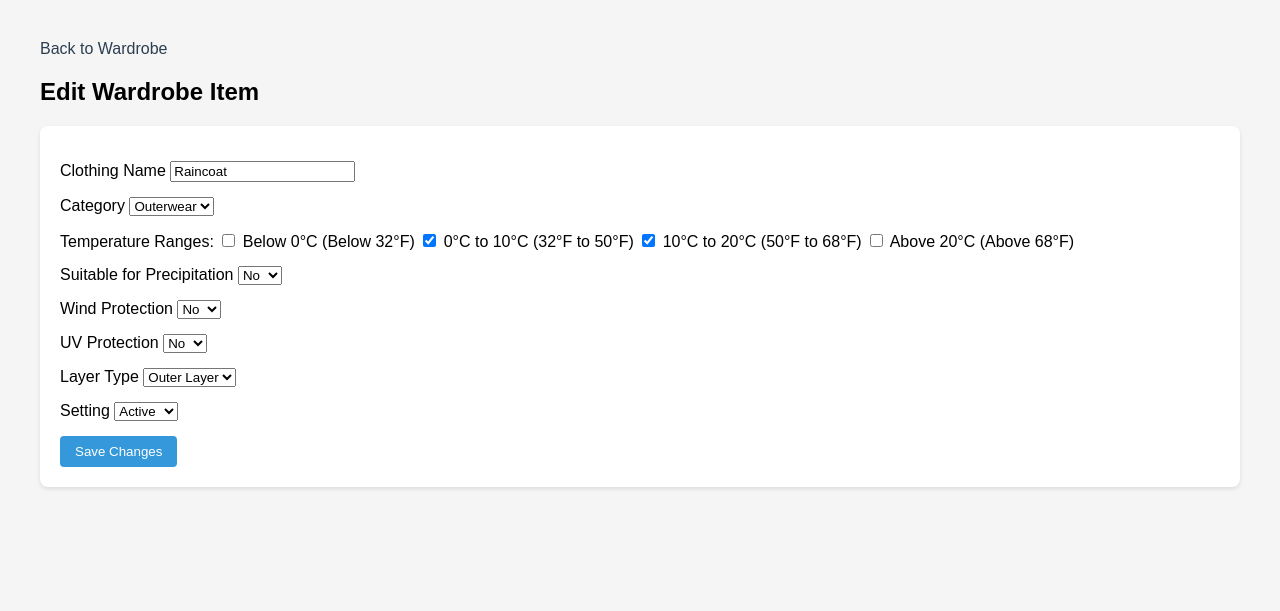
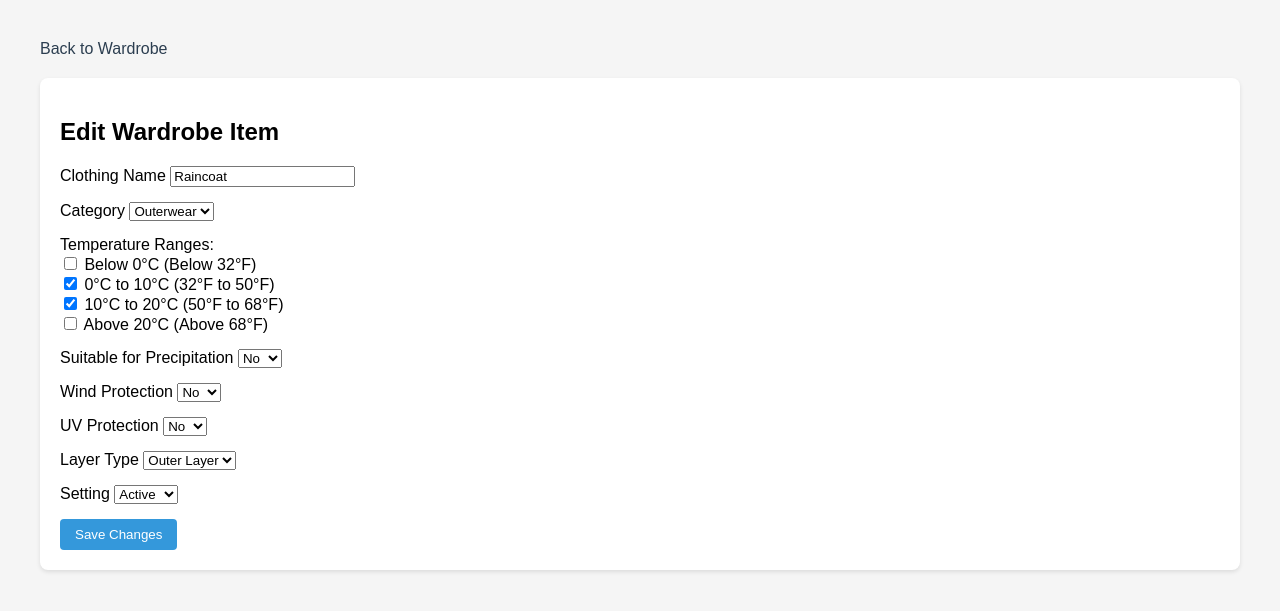
Before and after one commit to Yu-Xu25/FinalProject-Yu-Xu-25, a Flask app: page /edit_wardrobe_item/2 in a window 1280 px wide. Shown: the top 611 px of the page. Run offline with Flask 3, Linux system fonts and the light colour scheme; a user stored in the database is signed in.

Commit message:
final version of the web app ready for video walk thru

```diff
--- a/algorithms.py
+++ b/algorithms.py
@@ -152,7 +152,7 @@ def populate_user_wardrobe(user_id):
 
 
 # Add around 10 clothing items that cover a variety of conditions
-# in the SampleClothingItem and UserClothingItem table
+# in the SampleClothingItem
 def populate_sample_data():
     sample_items = [
         SampleClothingItem(
--- a/main.py
+++ b/main.py
@@ -303,7 +303,7 @@ def register():
                         comfort_level = int(form.comfort_level.data)
                 )
                 db.session.add(user)
-                db.session.commit()  # commits both the user and profile to the database
+                db.session.commit()  # commits user to the database
 
                 user.profile = profile
                 db.session.add(profile)
--- a/models.py
+++ b/models.py
@@ -17,7 +17,7 @@ class User(UserMixin, db.Model):
 
 # User Profile Data
 class Profile(db.Model):
-    id = db.Column(db.Integer, primary_key = True) # set user id to be primary key
+    id = db.Column(db.Integer, primary_key = True) # set profile id to be primary key
     age = db.Column(db.Integer, nullable = False)
     gender = db.Column(db.String(20), nullable = False)
     location_zip = db.Column(db.String(10), nullable=True)
--- a/templates/edit_wardrobe_item.html
+++ b/templates/edit_wardrobe_item.html
@@ -4,34 +4,59 @@
 <head>
     <title>Edit Wardrobe Item</title>
     <meta charset="UTF-8">
-    <link rel="stylesheet" type="text/css" href="static/styles.css">
+    <link rel="stylesheet" type="text/css" href="{{ url_for('static', filename='styles.css') }}">
 </head>
 
 <body>
     <div class="nav-links">
         <a href="{{ url_for('manage_wardrobe') }}">Back to Wardrobe</a>
     </div>
-
-    <h2>Edit Wardrobe Item</h2>
-
     <!-- Edit Wardrobe Item Form -->
     <div class="recommendations-module">
-        <form method="POST">
+        <h2>Edit Wardrobe Item</h2>
+
+        <form method="POST" class="edit-form">
             {{ form.hidden_tag() }}
-            <div class="form-group">{{ form.name.label }} {{ form.name() }}</div>
-            <div class="form-group">{{ form.category.label }} {{ form.category() }}</div>
             <div class="form-group">
-                Temperature Ranges:
+                <label for="name">{{ form.name.label }}</label>
+                {{ form.name(class="form-control") }}
+            </div>
+            <div class="form-group">
+                <label for="category">{{ form.category.label }}</label>
+                {{ form.category(class="form-control") }}
+            </div>
+            <!-- Temperature Ranges -->
+            <div class="form-group">
+                <label>Temperature Ranges:</label>
                 {% for subfield in form.temperature_ranges %}
-                <label>{{ subfield }} {{ subfield.label.text }}</label>
+                <div class="form-check">
+                    <label class="form-check-label">
+                        {{ subfield(class="form-check-input") }} {{ subfield.label.text }}
+                    </label>
+                </div>
                 {% endfor %}
             </div>
-            <div class="form-group">{{ form.precipitation_tag.label }} {{ form.precipitation_tag() }}</div>
-            <div class="form-group">{{ form.wind_protection_tag.label }} {{ form.wind_protection_tag() }}</div>
-            <div class="form-group">{{ form.uv_protection_tag.label }} {{ form.uv_protection_tag() }}</div>
-            <div class="form-group">{{ form.layer_type.label }} {{ form.layer_type() }}</div>
-            <div class="form-group">{{ form.setting.label }} {{ form.setting() }}</div>
-            <button type="submit">Save Changes</button>
+            <div class="form-group">
+                <label for="precipitation_tag">{{ form.precipitation_tag.label }}</label>
+                {{ form.precipitation_tag(class="form-control") }}
+            </div>
+            <div class="form-group">
+                <label for="wind_protection_tag">{{ form.wind_protection_tag.label }}</label>
+                {{ form.wind_protection_tag(class="form-control") }}
+            </div>
+            <div class="form-group">
+                <label for="uv_protection_tag">{{ form.uv_protection_tag.label }}</label>
+                {{ form.uv_protection_tag(class="form-control") }}
+            </div>
+            <div class="form-group">
+                <label for="layer_type">{{ form.layer_type.label }}</label>
+                {{ form.layer_type(class="form-control") }}
+            </div>
+            <div class="form-group">
+                <label for="setting">{{ form.setting.label }}</label>
+                {{ form.setting(class="form-control") }}
+            </div>
+            <button type="submit" class="btn btn-primary">Save Changes</button>
         </form>
     </div>
 </body>
```
Also changed, not shown: README.md, instance/site.db.
